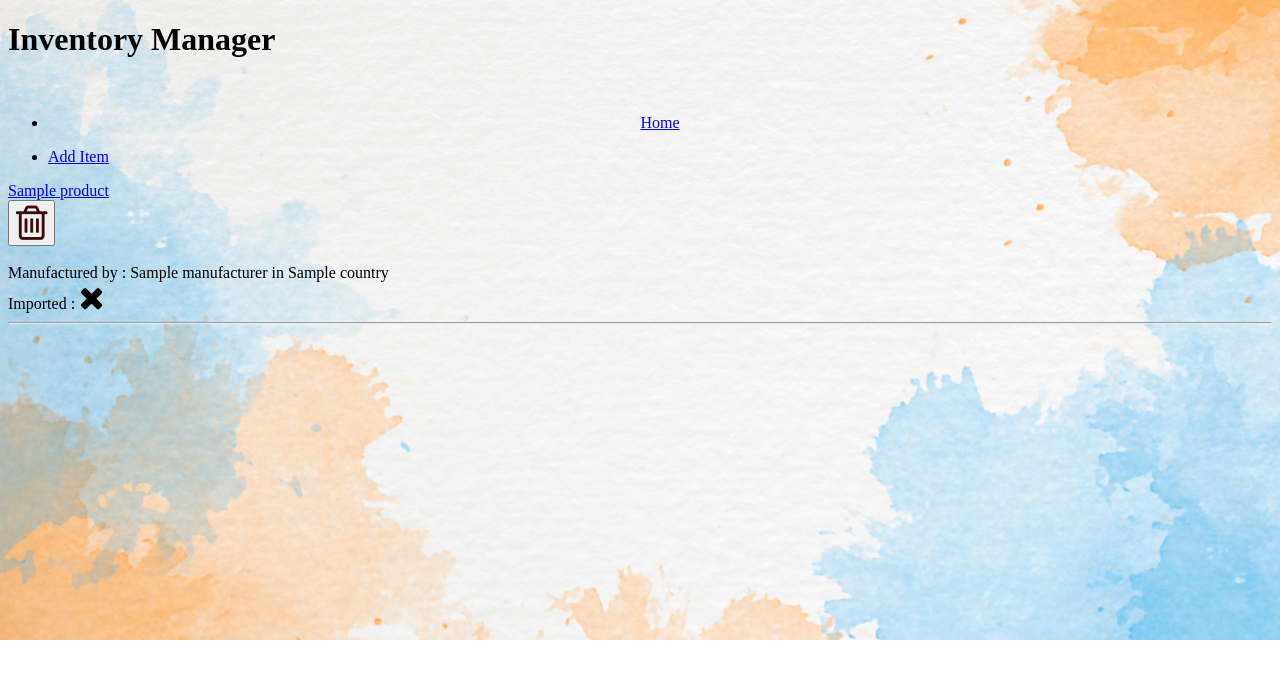
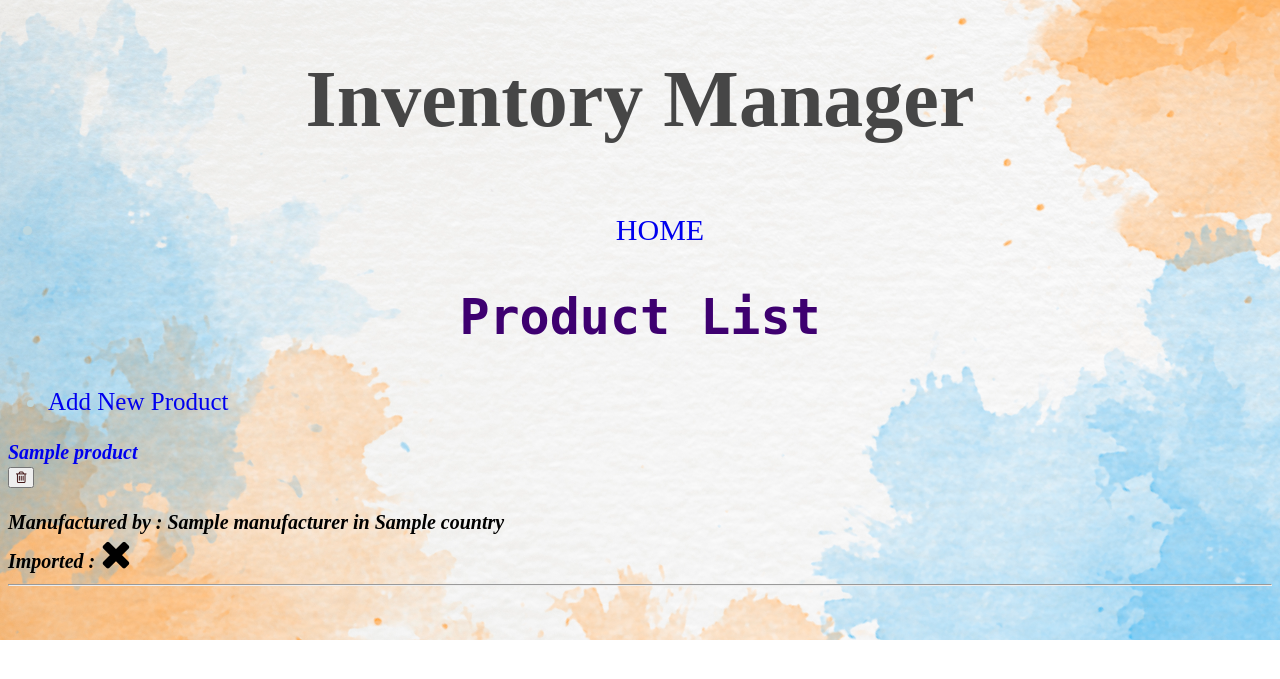
Before and after one commit to CegDev85/shop_manager_project, a Flask app: page /products in a window 1280 px wide. Shown: the top 679 px of the page. Run offline with Flask 2, Linux system fonts and the light colour scheme; a database or web service that is not in the repository returns one stand-in record (values such as "Sample title"); some libraries are stand-ins or nearby versions.

Commit message:
basic css completed

```diff
--- a/static/style.css
+++ b/static/style.css
@@ -1,16 +1,84 @@
 body {
+
     background-image:url("hand-painted-watercolor-background-with-sky-clouds-shape.jpg");
     background-repeat: no-repeat;
     background-size: cover;
 }
 
+
 .home-button {
     text-align: center;
+    background-color: none;
+    color: rgb(189, 216, 224);
+    padding: 0em 0em;
+    text-decoration:none;
+    text-transform: uppercase;
+    font-size: 30px;
 }
-
 
 
 .nav-buttons {
     display: flex;
     justify-content: space-around;
+    border:5px none;
+    padding: 4px 8px;
+    color: #FFFFFF;
+    cursor:pointer;
+    background-color: none;
+    color: rgb(206, 236, 245);
+    padding: 1em 5em;
+    text-decoration:none;
+    text-transform: uppercase;
+    font-size: 30px;
 }
+
+h1 {
+    font-family:'Trebuchet MS', 'Lucida Sans Unicode', 'Lucida Grande', 'Lucida Sans', Arial, sans-serif
+    margin;
+    padding: 0px;
+    font-size: 5em;
+    color: #464646;
+    margin-bottom: 20px;
+    text-align: center;
+}
+
+h2 {
+    text-align: center;
+    font-family:monospace;
+    font-size:50px;
+    color: rgb(62, 0, 112);
+}
+
+.product {
+    font-style: oblique;
+    font-size: 20px;
+    font-weight: bolder;
+}
+
+.show {
+    font-style: oblique;
+    font-size: 20px;
+    font-weight: bolder;
+}
+
+.add-new {
+    font-size: 25px;
+    background-color: none;
+    color: rgb(189, 216, 224);
+}
+
+a {
+    text-decoration: none;
+}
+
+.new-order {
+    font-size: 25px;
+    background-color: none;
+    color: rgb(199, 181, 143);
+}
+
+.order-info {
+    font-style: oblique;
+    font-size: 20px;
+    font-weight: bolder;
+}
--- a/templates/index.html
+++ b/templates/index.html
@@ -1,16 +1,17 @@
 {% extends "base.html" %}
 
 {% block content %}
+
     <div class="nav-buttons">
         <div class="inventory-button">
             <nav>
-            <li><a href="/products">Products</a></li>
+                <li><a href="/products">Go To Products</a></li>
             </nav>
         </div>
         <br>
         <div class="order-button">
             <nav>
-            <li><a href="/orders">Orders</a></li>
+                <li><a href="/orders">Check Orders</a></li>
             </nav>
         </div>
     </div>
--- a/templates/products/new.html
+++ b/templates/products/new.html
@@ -1,6 +1,6 @@
 {% extends "base.html" %}
 {% block content %}
-
+<div class="new-form">
     <form action= "/products" method="post"
         <div>
             <label for="name">Name</label>
@@ -32,9 +32,9 @@
             <input type="text" id="manufacturer" name="manufacturer" placeholder="manufacturer" required autofocus>
         </div>
 
-    <button type="submit">Add item</button>
+        <button type="submit">Add</button>
     </form>
-
+</div>
 
 
 {% endblock %}
--- a/templates/products/show.html
+++ b/templates/products/show.html
@@ -2,7 +2,7 @@
 
 {%block content%}
 
-<div>
+<div class="show">
     <p>Name: {{product.prod_name}}</p>
     <hr>
     <p>Description: {{product.prod_desc}}</p>
--- a/templates/products/stock.html
+++ b/templates/products/stock.html
@@ -2,10 +2,12 @@
 
 {%block content%}
 
-<div>
+<h2>Product List</h2>
+
+<div class="add-new">
     <nav>
         <ul>
-            <li><a href="/products/new">Add Item</a></li>
+            <li><a href="/products/new">Add New Product</a></li>
         </ul>
     </nav>
 </div>
@@ -14,20 +16,9 @@
     <div class="product">
         <div class="content">
             <a href="/products/{{product.id}}">{{product.prod_name}}</a> <br>
-            <!-- {{product.prod_desc}}
-            <div class="qty">
-                {{product.stock_qty}}</a> units
-                <span class="cost">
-                    <br>
-                    buy : {{product.buy_cost}}
-                    <br>
-                    sell : {{ product.sell_price }}
-                </span>
-            </div>
-            <p><a href="/product/{{product.id}}/edit">Edit</a></p>
-            <div class="buttons"> -->
+
                 <form class="delete-form" action="/products/{{product.id}}/delete" method="POST">
-                    <button class="trash-button"><i class="fa fa-trash-o fa-3x" style="color:rgb(58, 12, 12)" aria-hidden="true"></i></button>
+                    <button class="trash-button"><i class="fa fa-trash-o fa-1x" style="color:rgb(58, 12, 12)" aria-hidden="true"></i></button>
                 </form>
                 <br>
                 Manufactured by : {{product.manufacturer.manufacturer_name}} in {{product.manufacturer.country}}
```
Also changed, not shown: templates/products/orders.html (+9 -8 lines), run_tests.py (deleted), static/free-background-images-13301.jpeg (deleted). Lines whose indentation alone changed are shown as unchanged.
